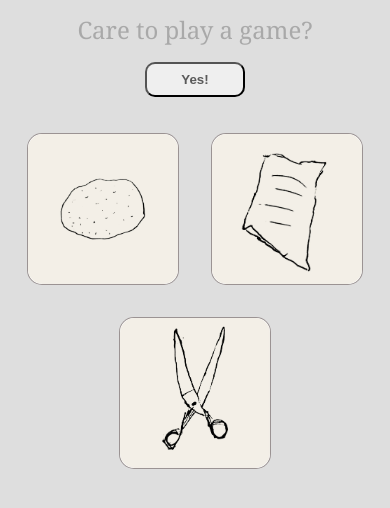
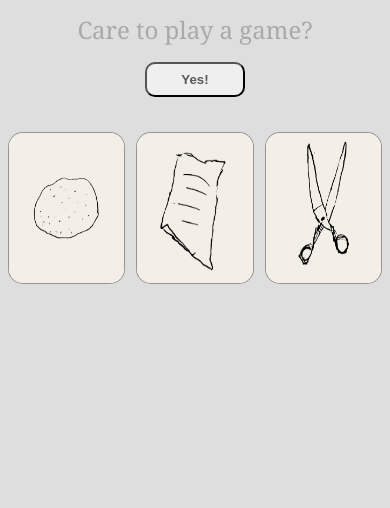
Before and after one commit to Sobiwa/rockPaperScissors, a plain HTML site: page index.html in a window 390 px wide. Shown: the part 274-782 px from the top of the page. Drawn offline with Linux system fonts and the light colour scheme.

Commit message:
Good for iPhone

```diff
--- a/style.css
+++ b/style.css
@@ -44,26 +44,25 @@ h1 {
 }
 .optionContainer {
     display: flex;
-    flex-wrap: wrap;
     height: 150px;
     justify-content: center;
     align-items: center;
-    gap: 2em;
+    gap: 3%;
     margin-bottom: 8em;
 }
 
 .option {
     flex: 0 1 auto;
-    flex-wrap: wrap;
+    display: flex;
     width: 150px;
     height: 150px;
     border: 0.5px solid rgba(152, 144, 144, 0.967);
     background-color: white;
     border-radius: 15px;
-    aspect-ratio: 1 / 1;
 }
 
 .option > img {
+    flex: 1 1 auto;
     width: 100%;
     height: 100%;
     border-radius: 15px;
```
